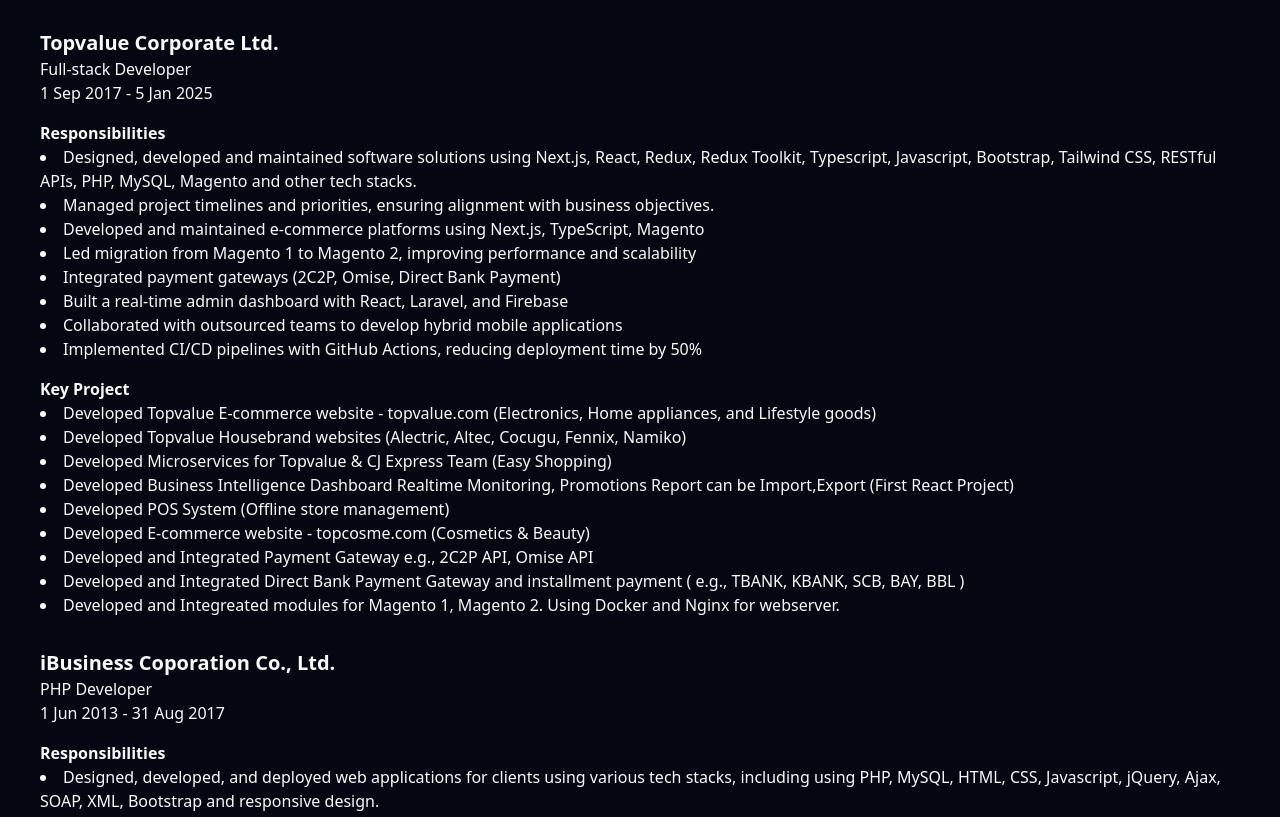
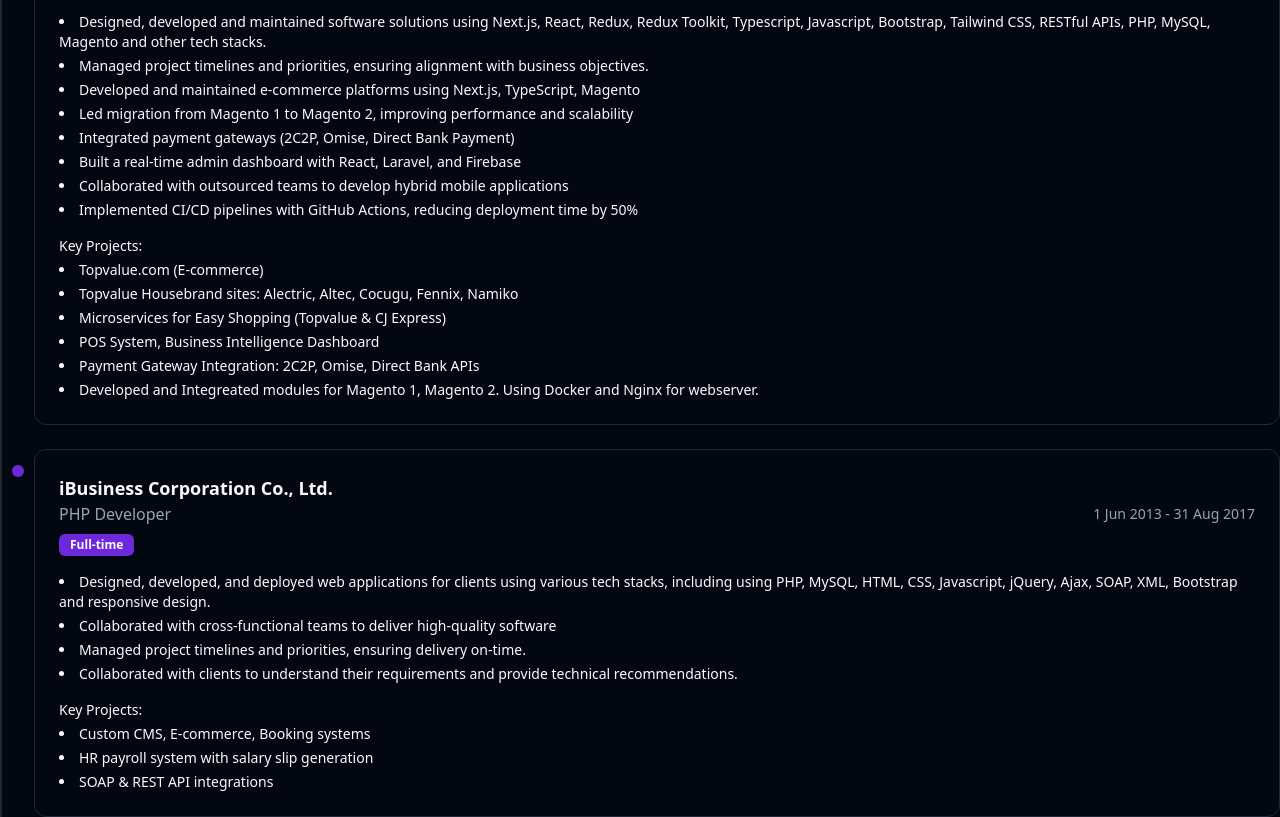
Before and after one commit to oopbest/my-resume-v3, a React (Vite) app: page / in a window 1280 px wide. Shown: the part 1260-2077 px from the top of the page. Built offline with nearby package versions, Linux system fonts and the light colour scheme.

Commit message:
update timeline

```diff
--- a/src/layout/MainLayout.tsx
+++ b/src/layout/MainLayout.tsx
@@ -5,8 +5,8 @@ import ContactForm from "./components/ContactForm";
 import Footer from "@/components/Footer";
 import AboutMe from "./components/AboutMe";
 import { motion } from "framer-motion";
-import WorkExp from "./components/WorkExp";
 import { BackgroundBeamsDemo } from "./components/BackgroundBeamsDemo";
+import Timeline from "./components/Timeline";
 
 const MainLayout = () => {
   return (
@@ -27,7 +27,7 @@ const MainLayout = () => {
             <AboutMe />
           </motion.div>
 
-          <WorkExp />
+          <Timeline />
 
           {/* skills */}
           <motion.div
--- /dev/null
+++ b/src/layout/components/Timeline.tsx
@@ -0,0 +1,92 @@
+import { Card, CardContent } from "@/components/ui/card";
+import { Badge } from "@/components/ui/badge";
+
+type TimelineItem = {
+  company: string;
+  role: string;
+  period: string;
+  responsibilities: string[];
+  keyProjects: string[];
+  badge?: string;
+};
+
+const timelineData: TimelineItem[] = [
+  {
+    company: "Topvalue Corporate Ltd.",
+    role: "Full-stack Developer",
+    period: "1 Sep 2017 - 5 Jan 2025",
+    responsibilities: [
+      "Designed, developed and maintained software solutions using Next.js, React, Redux, Redux Toolkit, Typescript, Javascript, Bootstrap, Tailwind CSS, RESTful APIs, PHP, MySQL, Magento and other tech stacks.",
+      "Managed project timelines and priorities, ensuring alignment with business objectives.",
+      "Developed and maintained e-commerce platforms using Next.js, TypeScript, Magento",
+      "Led migration from Magento 1 to Magento 2, improving performance and scalability",
+      "Integrated payment gateways (2C2P, Omise, Direct Bank Payment)",
+      "Built a real-time admin dashboard with React, Laravel, and Firebase",
+      "Collaborated with outsourced teams to develop hybrid mobile applications",
+      "Implemented CI/CD pipelines with GitHub Actions, reducing deployment time by 50%",
+    ],
+    keyProjects: [
+      "Topvalue.com (E-commerce)",
+      "Topvalue Housebrand sites: Alectric, Altec, Cocugu, Fennix, Namiko",
+      "Microservices for Easy Shopping (Topvalue & CJ Express)",
+      "POS System, Business Intelligence Dashboard",
+      "Payment Gateway Integration: 2C2P, Omise, Direct Bank APIs",
+      "Developed and Integreated modules for Magento 1, Magento 2. Using Docker and Nginx for webserver.",
+    ],
+    badge: "Full-time",
+  },
+  {
+    company: "iBusiness Corporation Co., Ltd.",
+    role: "PHP Developer",
+    period: "1 Jun 2013 - 31 Aug 2017",
+    responsibilities: [
+      "Designed, developed, and deployed web applications for clients using various tech stacks, including using PHP, MySQL, HTML, CSS, Javascript, jQuery, Ajax, SOAP, XML, Bootstrap and responsive design.",
+      "Collaborated with cross-functional teams to deliver high-quality software",
+      "Managed project timelines and priorities, ensuring delivery on-time.",
+      "Collaborated with clients to understand their requirements and provide technical recommendations.",
+    ],
+    keyProjects: [
+      "Custom CMS, E-commerce, Booking systems",
+      "HR payroll system with salary slip generation",
+      "SOAP & REST API integrations",
+    ],
+    badge: "Full-time",
+  },
+];
+
+export default function Timeline() {
+  return (
+    <div className="flex flex-col gap-6 relative pl-6 border-l-2 border-muted-foreground/20">
+      {timelineData.map((item, index) => (
+        <div key={index} className="relative">
+          <div className="absolute -left-3.5 top-4 w-3 h-3 rounded-full bg-primary" />
+          <Card className="ml-2">
+            <CardContent className="py-6">
+              <h3 className="text-lg font-bold">{item.company}</h3>
+              <div className="flex items-center justify-between">
+                <p className="text-muted-foreground">{item.role}</p>
+                <p className="text-sm text-muted-foreground">{item.period}</p>
+              </div>
+              {item.badge && <Badge className="mt-2">{item.badge}</Badge>}
+
+              <ul className="mt-4 text-sm list-disc list-inside space-y-1">
+                {item.responsibilities.map((res, i) => (
+                  <li key={i}>{res}</li>
+                ))}
+              </ul>
+
+              <div className="mt-4">
+                <p className="font-medium text-sm">Key Projects:</p>
+                <ul className="list-disc list-inside text-sm mt-1 space-y-1">
+                  {item.keyProjects.map((proj, i) => (
+                    <li key={i}>{proj}</li>
+                  ))}
+                </ul>
+              </div>
+            </CardContent>
+          </Card>
+        </div>
+      ))}
+    </div>
+  );
+}
--- a/src/layout/components/WorkExp.tsx
+++ /dev/null
@@ -1,81 +0,0 @@
-const myExps = [
-  {
-    company: "Topvalue Corporate Ltd.",
-    position: "Full-stack Developer",
-    startDate: "1 Sep 2017",
-    endDate: "5 Jan 2025",
-    responsibilities: [
-      "Designed, developed and maintained software solutions using Next.js, React, Redux, Redux Toolkit, Typescript, Javascript, Bootstrap, Tailwind CSS, RESTful APIs, PHP, MySQL, Magento and other tech stacks.",
-      "Managed project timelines and priorities, ensuring alignment with business objectives.",
-      "Developed and maintained e-commerce platforms using Next.js, TypeScript, Magento",
-      "Led migration from Magento 1 to Magento 2, improving performance and scalability",
-      "Integrated payment gateways (2C2P, Omise, Direct Bank Payment)",
-      "Built a real-time admin dashboard with React, Laravel, and Firebase",
-      "Collaborated with outsourced teams to develop hybrid mobile applications",
-      "Implemented CI/CD pipelines with GitHub Actions, reducing deployment time by 50%",
-    ],
-    keyProject: [
-      "Developed Topvalue E-commerce website - topvalue.com (Electronics, Home appliances, and Lifestyle goods)",
-      "Developed Topvalue Housebrand websites (Alectric, Altec, Cocugu, Fennix, Namiko)",
-      "Developed Microservices for Topvalue & CJ Express Team (Easy Shopping)",
-      "Developed Business Intelligence Dashboard Realtime Monitoring, Promotions Report can be Import,Export (First React Project)",
-      "Developed POS System (Offline store management)",
-      "Developed E-commerce website - topcosme.com (Cosmetics & Beauty)",
-      "Developed and Integrated Payment Gateway e.g., 2C2P API, Omise API",
-      "Developed and Integrated Direct Bank Payment Gateway and installment payment ( e.g., TBANK, KBANK, SCB, BAY, BBL )",
-      "Developed and Integreated modules for Magento 1, Magento 2. Using Docker and Nginx for webserver.",
-    ],
-  },
-  {
-    company: "iBusiness Coporation Co., Ltd.",
-    position: "PHP Developer",
-    startDate: "1 Jun 2013",
-    endDate: "31 Aug 2017",
-    responsibilities: [
-      "Designed, developed, and deployed web applications for clients using various tech stacks, including using PHP, MySQL, HTML, CSS, Javascript, jQuery, Ajax, SOAP, XML, Bootstrap and responsive design.",
-      "Collaborated with cross-functional teams to deliver high-quality software",
-      "Managed project timelines and priorities, ensuring delivery on-time.",
-      "Collaborated with clients to understand their requirements and provide technical recommendations.",
-    ],
-    keyProject: [
-      "Developed custom CMS, E-commerce websites, and Booking systems using PHP, MySQL",
-      "Built HR payroll systems for generating salary slips and employee management",
-      "Integrated SOAP & REST APIs for various enterprise solutions",
-    ],
-  },
-];
-
-const WorkExp = () => {
-  return (
-    <div id="work" className="p-6">
-      <h3 className="text-center text-3xl font-bold py-8">Work Experience</h3>
-      {myExps.map((exp, index) => (
-        <div className="p-4" key={index}>
-          <h4 className="text-xl font-bold">{exp.company}</h4>
-          <p>{exp.position}</p>
-          <p>
-            {exp.startDate} - {exp.endDate}
-          </p>
-          <div className="mt-4">
-            <h4 className="font-bold">Responsibilities</h4>
-            <ul className="list-disc list-inside">
-              {exp.responsibilities.map((resp, index) => (
-                <li key={index}>{resp}</li>
-              ))}
-            </ul>
-          </div>
-          <div className="mt-4">
-            <h4 className="font-bold">Key Project</h4>
-            <ul className="list-disc list-inside">
-              {exp.keyProject.map((project, index) => (
-                <li key={index}>{project}</li>
-              ))}
-            </ul>
-          </div>
-        </div>
-      ))}
-    </div>
-  );
-};
-
-export default WorkExp;
```
